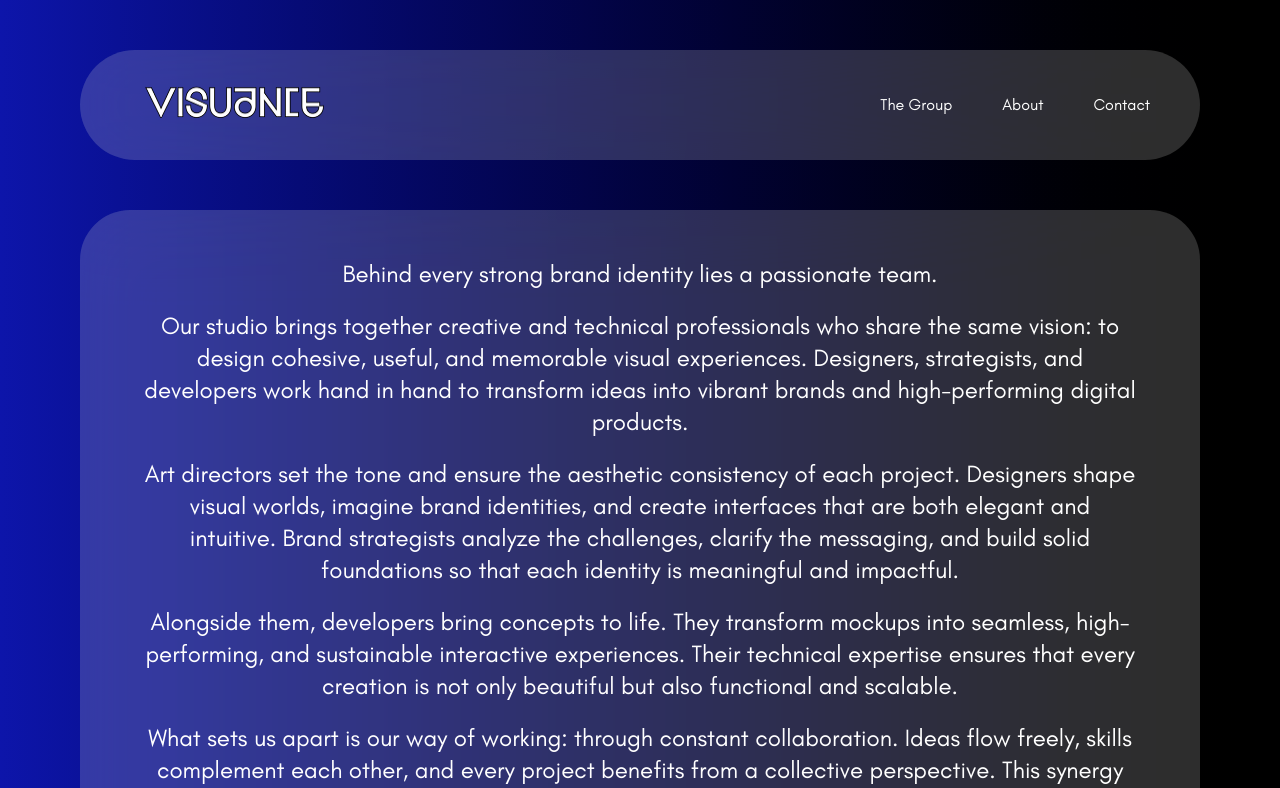
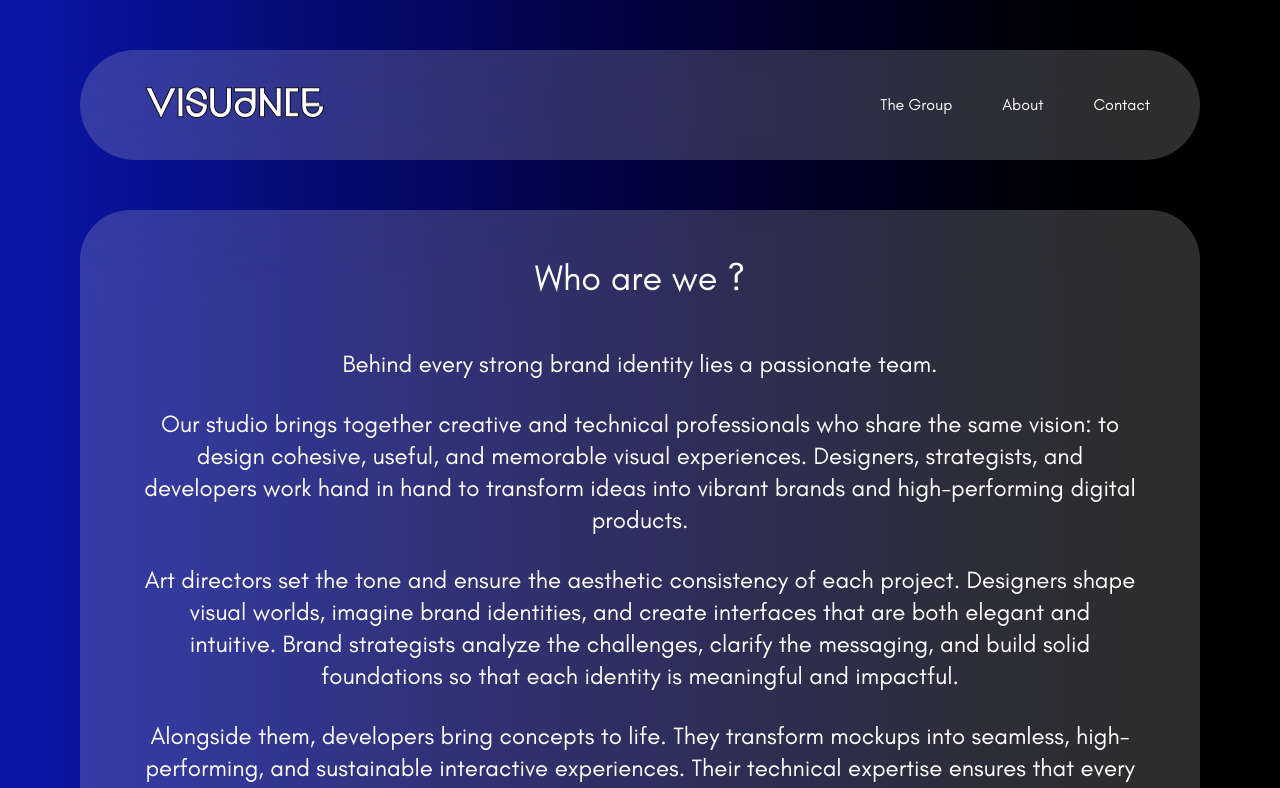
Before and after one commit to 4skygroup/visuance, a React (Vite) app: page /about in a window 1280 px wide. Shown: the top 788 px of the page. Built offline with nearby package versions, Linux system fonts and the light colour scheme.

Commit message:
About page

```diff
--- a/src/components/Header.tsx
+++ b/src/components/Header.tsx
@@ -3,11 +3,13 @@ import { Link } from "react-router";
 export default function Header() {
   return (
     <header className="backdrop-blur-2xl bg-light-gray/20 w-full flex items-center justify-between px-12.5 py-5 rounded-full">
-      <img
-        src="/images/Visuance Logo.png"
-        alt="Visuance Logo"
-        className="w-52.5 h-17.5"
-      />
+      <Link to="/">
+        <img
+          src="/images/Visuance Logo.png"
+          alt="Visuance Logo"
+          className="w-52.5 h-17.5"
+        />
+      </Link>
       <nav>
         <ul className="flex gap-x-12.5 text-base">
           <li>
--- a/src/pages/About.tsx
+++ b/src/pages/About.tsx
@@ -6,8 +6,9 @@ export default function About() {
     <div>
       <div className="bg-linear-to-r from-visuance-gradient-blue to-black top flex flex-col gap-y-12.5 px-20 py-12.5 w-full scroll-smooth">
         <Header />
-        <div className="w-full h-fit flex backdrop-blur-2xl bg-light-gray/20 px-16 py-12 rounded-[50px] text-2xl">
-          <p className="flex flex-col gap-y-5 text-center max-w-5xl m-auto">
+        <div className="w-full h-fit flex flex-col gap-12.5 backdrop-blur-2xl bg-light-gray/20 px-16 py-12 rounded-[50px] text-2xl">
+          <p className="text-center text-4xl">Who are we ?</p>
+          <p className="flex flex-col gap-y-7 text-center max-w-5xl m-auto">
             <span>
               Behind every strong brand identity lies a passionate team.
             </span>
--- a/src/pages/Contact.tsx
+++ b/src/pages/Contact.tsx
@@ -51,7 +51,7 @@ export default function Contact() {
                 ></textarea>
               </div>
             </div>
-            <button className="bg-white rounded-sm text-black w-fit text-base py-2.5 px-5">
+            <button className="bg-white rounded-sm text-black w-fit text-base py-2.5 px-5 cursor-pointer">
               Send
             </button>
           </div>
```
